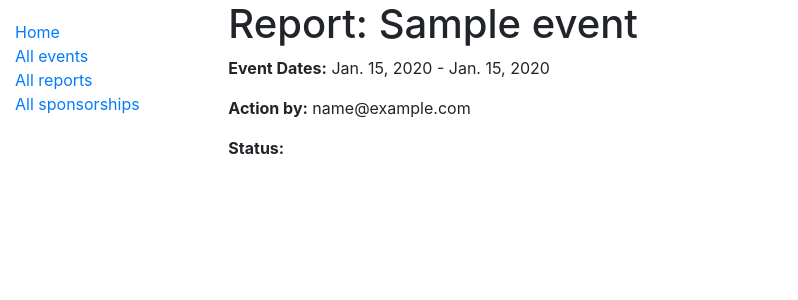
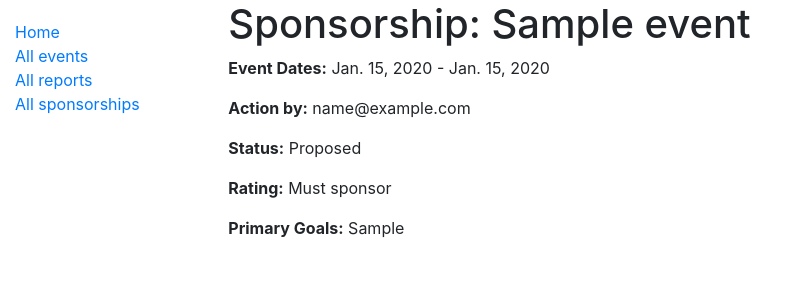
Before and after one commit to siobahnv/communityeventsapp, a Django app: page /events/sponsorships/1/ in a window 1280 px wide. Shown: the top 300 px of the page, without its empty margins (0-798 px from the left). Run offline with Django 3.2, Linux system fonts and the light colour scheme; tables that the repository leaves empty hold one stand-in row (values such as "Sample post"); some libraries are stand-ins or nearby versions.

Commit message:
Added to sponsorship detail.

```diff
--- a/events/templates/events/sponsorships_detail.html
+++ b/events/templates/events/sponsorships_detail.html
@@ -1,8 +1,10 @@
 {% extends "base_generic.html" %} {% block content %}
-<h1>Report: {{ sponsorship.event.event_name }}</h1>
+<h1>Sponsorship: {{ sponsorship.event.event_name }}</h1>
 <p><strong>Event Dates:</strong> {{ sponsorship.event.start_date }} - {{ sponsorship.event.end_date }}</p>
 <p><strong>Action by:</strong> {{ sponsorship.action_by.email }}</p>
-<p><strong>Status:</strong></p>
+<p><strong>Status:</strong> {{ sponsorship.get_status_display }}</p>
+<p><strong>Rating:</strong> {{ sponsorship.get_event_rating_display }}</p>
+<p><strong>Primary Goals:</strong> {{ sponsorship.primary_goals }}</p>
 <p><strong></strong></p>
 
 {% endblock %}
```
